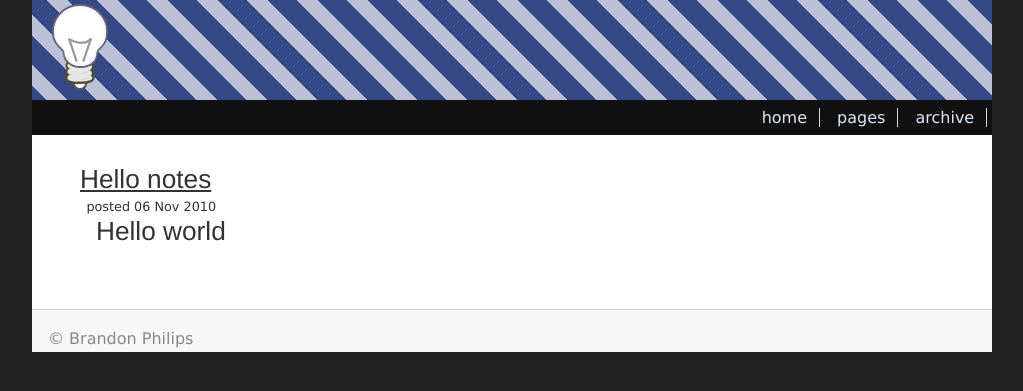
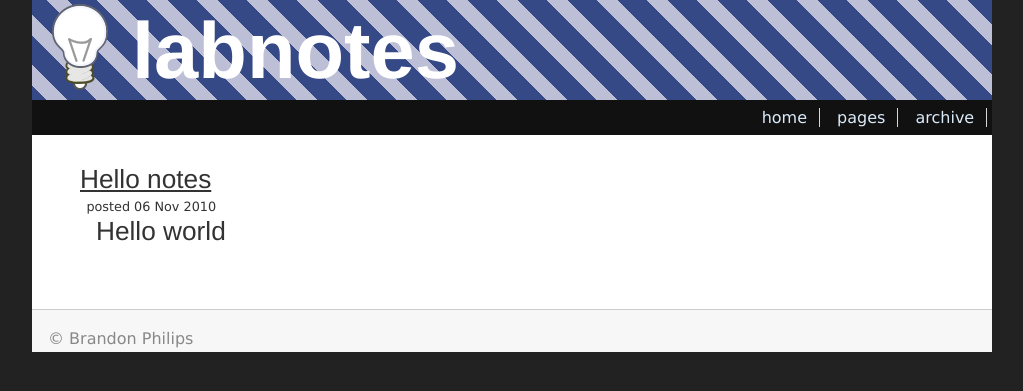
Before and after one commit to philips/labnotes, a Jekyll site: the page built from index.markdown, in a window 1280 px wide. Shown: the top 391 px of the page, without its empty margins (16-1039 px from the left). Built offline with Jekyll 4.4.1, drawn with Linux system fonts in a browser that asks for light colours; Markdown is read by kramdown in place of the engine named in the settings.

Commit message:
style: add site.title to headline

```diff
--- a/style/css/layout.css
+++ b/style/css/layout.css
@@ -160,7 +160,6 @@
 #logo {
 	margin: 0;
 	padding: 0;
-	text-indent: -999px;
 }
 
 #logo a {
@@ -169,6 +168,10 @@
 	height: 96px;
 	text-decoration: none;
 	width: 96px;
+	text-indent: 100px;
+	padding-top: 38px;
+	font-size: 228%;
+	color: white;
 }
 
 #header hr { display: none }
```
